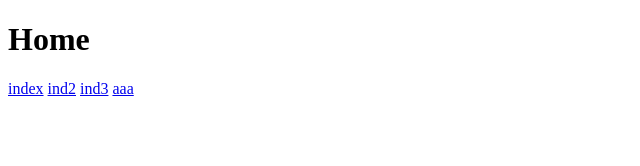
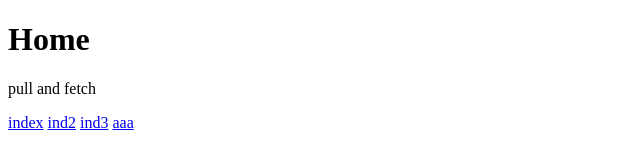
Before and after one commit to Nandini20122004/newrepo, a plain HTML site: page home.html in a window 1280 px wide. Shown: the whole page, without its empty margins (0-640 px from the left). Drawn offline with Linux system fonts and the light colour scheme.

Commit message:
Update home.html

```diff
--- a/home.html
+++ b/home.html
@@ -7,6 +7,7 @@
 </head>
 <body>
     <h1>Home</h1>
+    <p>pull and fetch</p>
     <a href="index.html">index</a>
     <a href="ind2.html">ind2</a>
     <a href="ind3.html">ind3</a>
```
